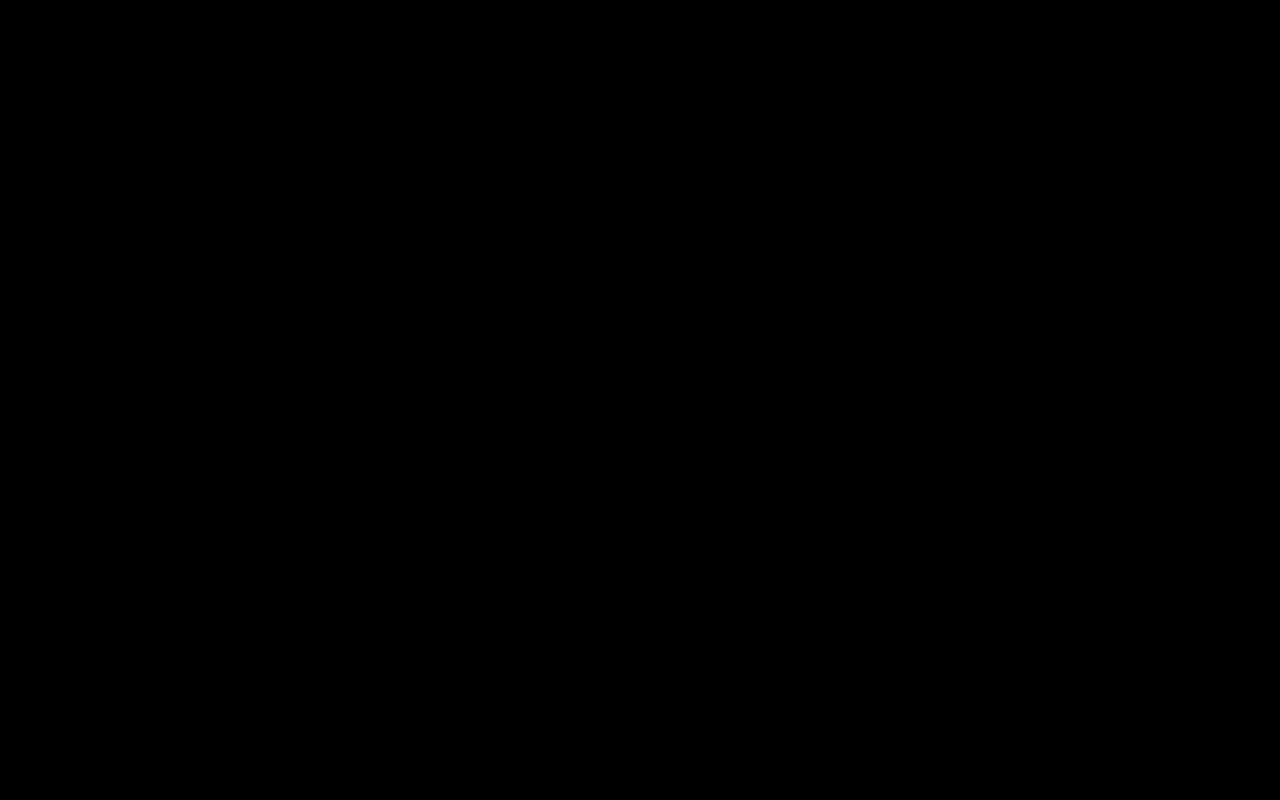
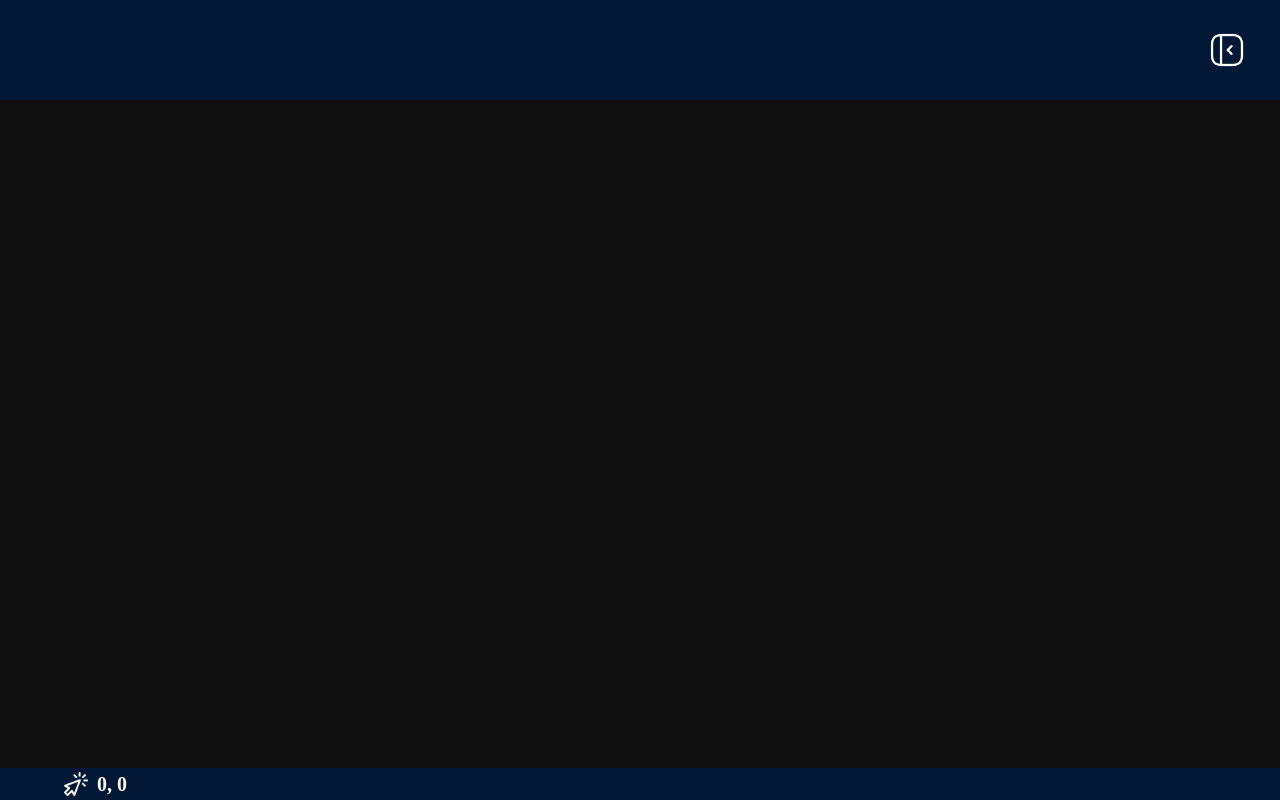
Before and after one commit to baarteek/RLCircuit-Designer, a plain HTML site: page index.html in a window 1280 px wide. Drawn offline with Linux system fonts and the light colour scheme.

Commit message:
basic page view added

```diff
--- a/css/style.css
+++ b/css/style.css
@@ -1,4 +1,90 @@
-body {
-    background-color: black;
-    color: aliceblue;
+body, html {
+    margin: 0;
+    padding: 0;
+    width: 100%;
+    height: 100%;
+    overflow: hidden;
+    display: flex;
+    flex-direction: column;
 }
+
+#toolbar, footer {
+    flex-shrink: 0;
+    background-color: #021836;
+    color: #fff;
+}
+
+footer {
+    padding: 0.3%;
+    padding-left: 5%;
+}
+
+#toolbar {
+    height: 10%;
+    display: flex;
+    justify-content: space-between;
+    align-items: center;
+    padding: 10px;
+}
+
+#sidebar {
+    height: 100%;
+    width: 0;
+    position: fixed;
+    z-index: 2;
+    top: 0;
+    right: 0;
+    background-color: #19376D;
+    overflow-x: hidden;
+    transition: 0.5s;
+    padding-top: 1%;
+}
+
+#sidebar p {
+    color: white;
+    padding: 10px;
+}
+
+#sidebar img {
+    margin: 5%;
+}
+
+#drawingCanvas, .canvas-container {
+    flex-grow: 1;
+    position: relative;
+}
+
+canvas {
+    width: 100%;
+    height: 100%;
+    background-color: #0f0f0f;
+}
+
+.icon {
+    width: 36px;
+    height: 36px;
+    vertical-align: middle;
+}
+
+.icon:hover {
+    scale: 1.2;
+    cursor: pointer;
+}
+
+.footerIcon {
+    width: 24px;
+    height: 24px;
+    vertical-align: middle;
+}
+
+.footerText {
+    font-size: 20px;
+    font-weight: bold;
+    vertical-align: middle;
+    margin-left: 5px;
+}
+
+
+#menuTools {
+    margin-right: 2%;
+}
--- a/index.html
+++ b/index.html
@@ -7,6 +7,27 @@
     <title>RLCircuit Designer</title>
 </head>
 <body>
+    <div id="toolbar">
+        <div id="drawingTools">
 
+        </div>
+        <div id="menuTools">
+            <img src="img/sidebar.png" alt="sidebar" id="openSidebar" class="icon">
+        </div>
+    </div>
+
+    <div id="sidebar">
+        <img src="img/sidebar.png" alt="sidebar" id="hideSidebar" class="icon">
+        <p>Obliczenia układów...</p>
+    </div>
+
+    <canvas id="drawingCanvas"></canvas>
+
+    <footer id="footer">
+        <img src="img/cursor.png" class="footerIcon" alt="Mouse Position">
+       <span id="mousePosition" class="footerText">0, 0</span>
+    </footer>
+
+    <script src="js/app.js"></script>
 </body>
 </html>
--- a/js/app.js
+++ b/js/app.js
@@ -0,0 +1,26 @@
+document.addEventListener("DOMContentLoaded", function() {
+    const canvas = document.getElementById("drawingCanvas");
+    const sidebar = document.getElementById("sidebar");
+    const openSidebar = document.getElementById("openSidebar");
+    const hideSlidebar = document.getElementById("hideSidebar");
+
+
+    function resizeCanvas() {
+        const mainHeight = window.innerHeight - toolbar.offsetHeight - footer.offsetHeight;
+        canvas.style.height = `${mainHeight}px`;
+        canvas.height = mainHeight;
+        canvas.width = sidebar.style.width === "25%" ? window.innerWidth - 250 : window.innerWidth;
+    }
+
+    window.addEventListener("resize", resizeCanvas);
+    resizeCanvas();
+
+    const toggleSidebar = () => {
+        const newWidth = sidebar.style.width === "25%" ? "0" : "25%";
+        sidebar.style.width = newWidth;
+        resizeCanvas();
+    };
+
+    openSidebar.addEventListener("click", toggleSidebar);
+    hideSlidebar.addEventListener("click", toggleSidebar);
+});
```
Also changed, not shown: img/cursor.png (added), img/sidebar.png (added).
